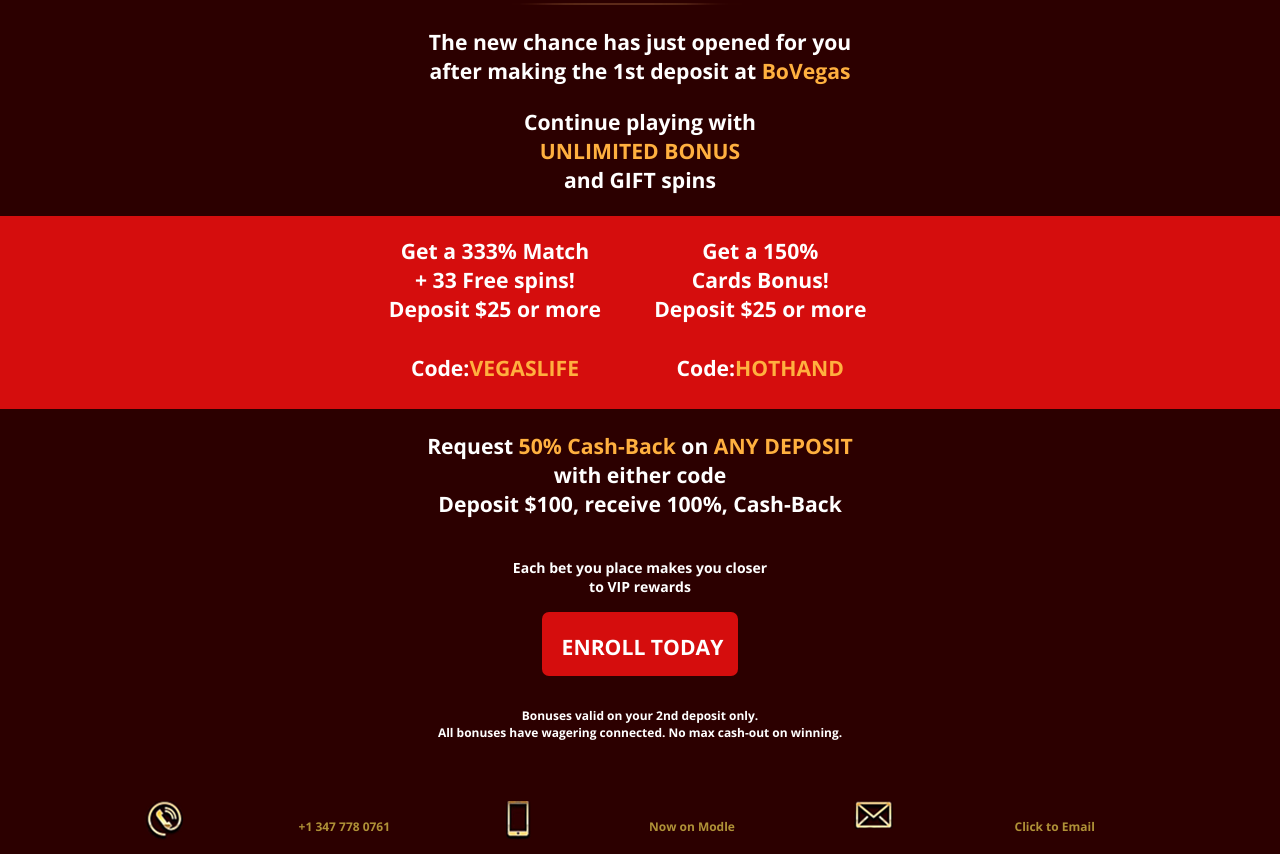
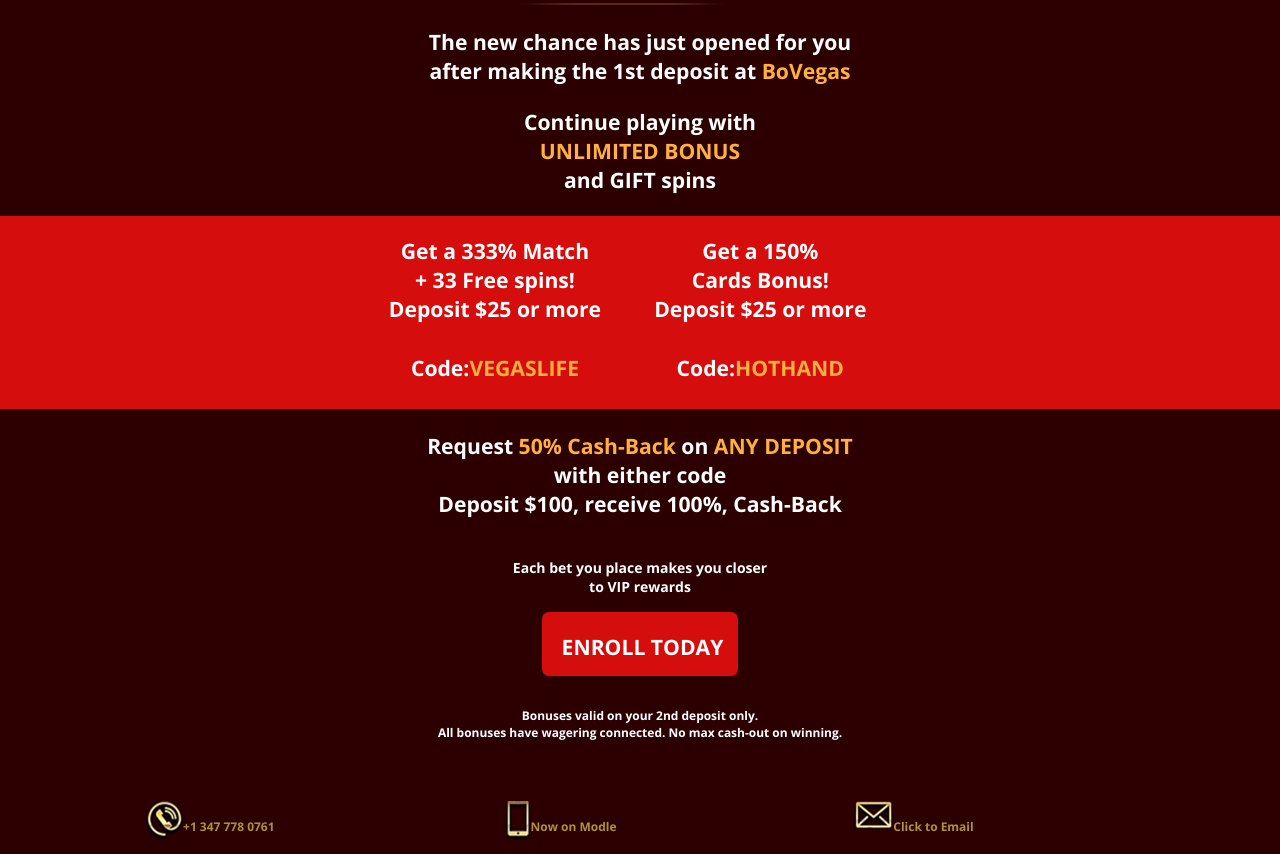
Before and after one commit to LizaKarahodina/html_email_game..github.io, a plain HTML site: page index.html in a window 1280 px wide. Shown: the part 796-1650 px from the top of the page. Drawn offline with nearby package versions, Linux system fonts and the light colour scheme.

Commit message:
Update index.html

```diff
--- a/index.html
+++ b/index.html
@@ -6,10 +6,6 @@
   <meta name="viewport" content="width=device-width, initial-scale=1.0"/>
   <link href="https://fonts.googleapis.com/css?family=Open+Sans:700" rel="stylesheet"/>
   <style type="text/css">
-
-   td {
-    text-align: center; /* Выравниваем текст по центру ячейки */
-   }
    @media only screen and (max-width: 640px){
       .center {
    			padding-left: 10%;
```
